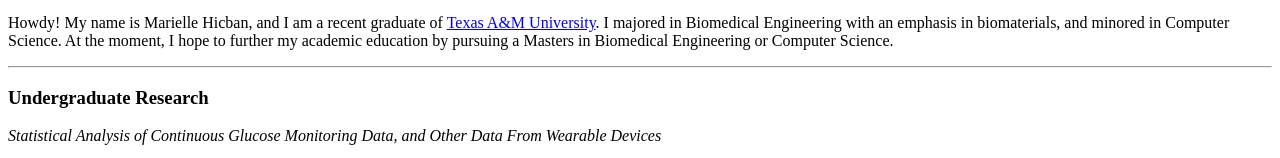
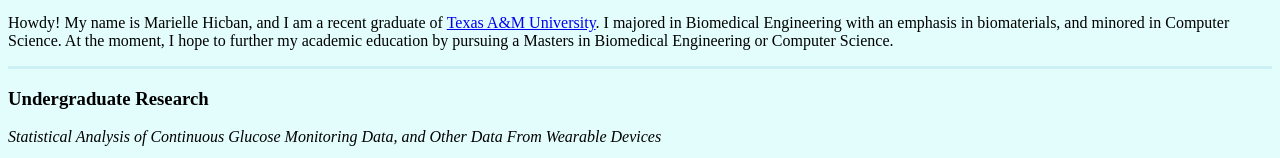
Before and after one commit to marbhic/web_dev, a plain HTML site: page index.html in a window 1280 px wide. Shown: the part 621-779 px from the top of the page. Drawn offline with Linux system fonts and the light colour scheme.

Commit message:
edit 062822

```diff
--- a/index.html
+++ b/index.html
@@ -3,6 +3,17 @@
     <head>
         <meta charset = "utf-8">
         <title>💩 Marielle's Personal Site 💩</title>
+
+        <style>
+            body{
+                background-color:#E3FDFD;
+            }
+            hr{
+                background-color: #CBF1F5;
+                border-style: none;
+                height: 3px;
+            }
+        </style>
     </head>
     <body>
         <h1 align = "center">💩 WELCOME TO MARIELLE'S PAGE 💩</h1>
```
